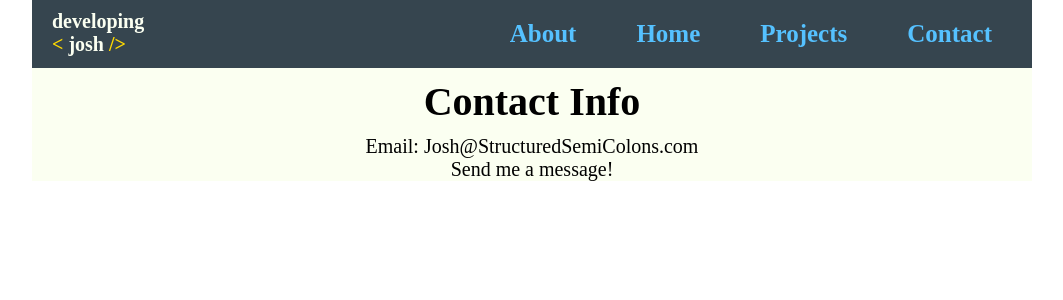
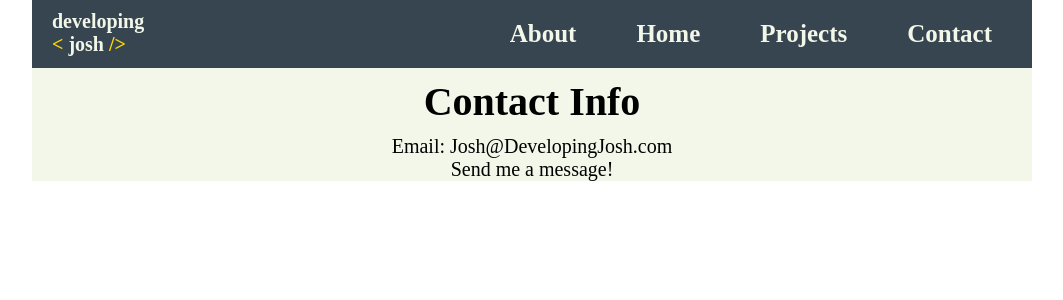
Before and after one commit to JoshCode25/joshin-code, a SvelteKit app: page /contact in a window 1280 px wide. Shown: the top 300 px of the page, without its empty margins (108-1171 px from the left). Built offline with nearby package versions, Linux system fonts and the light colour scheme.

Commit message:
changed site colors

```diff
--- a/src/lib/components/NavButton.svelte
+++ b/src/lib/components/NavButton.svelte
@@ -51,14 +51,14 @@
 
 <style>
 	a {
-		color: var(--primary-color);
+		color: var(--primary-light);
 		padding: 20px;
 		display: inline-block;
 		font-size: 2.5rem;
 		font-weight: bold;
 	}
 	a:hover {
-		color: var(--secondary-color);
+		color: var(--primary-color);
 		cursor: pointer;
 	}
 	ul {
--- a/src/routes/Header.svelte
+++ b/src/routes/Header.svelte
@@ -29,7 +29,7 @@
 		margin-bottom: 1rem;
 	}
 	a {
-		color: var(--primary-color);
+		color: var(--primary-light);
 		background: var(--primary-dark);
 		padding: 20px;
 		font-size: 2.5rem;
@@ -37,7 +37,7 @@
 		transition: color 0.2s;
 	}
 	a:hover {
-		color: var(--secondary-color);
+		color: var(--primary-color);
 		cursor: pointer;
 	}
 	.flexWrapper {
--- a/src/routes/contact/+page.svelte
+++ b/src/routes/contact/+page.svelte
@@ -1,4 +1,4 @@
 <h1>Contact Info</h1>
 
-<p>Email: Josh@StructuredSemiColons.com</p>
+<p>Email: Josh@DevelopingJosh.com</p>
 <p>Send me a message!</p>
--- a/src/routes/styles.css
+++ b/src/routes/styles.css
@@ -1,8 +1,8 @@
 html {
 	--primary-dark: rgba(54, 69, 79, 1); /*charcoal*/
-	--primary-light: rgba(251, 255, 241, 1); /*ivory*/
-	--primary-color: rgba(85, 193, 255, 1); /*maya blue*/
-	--secondary-color: rgba(247, 184, 1, 1); /*selective yellow*/
+	--primary-light: rgba(243, 247, 233, 1); /*ivory*/
+	--primary-color: rgba(204, 164, 59, 1); /*satin sheen gold*/
+	--secondary-color: rgba(126, 163, 204); /*vista blue*/
 
 	font-size: 10px;
 }
```
